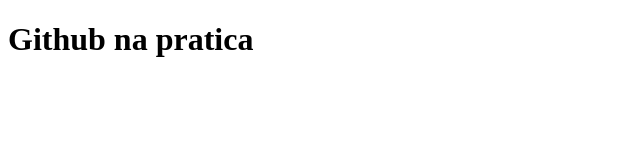
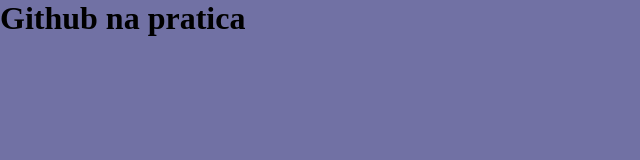
Before and after one commit to izaiF21/git_vscode_github, a plain HTML site: page index.html in a window 1280 px wide. Shown: the whole page, without its empty margins (0-640 px from the left). Drawn offline with Linux system fonts and the light colour scheme.

Commit message:
3commit - add- style.css

```diff
--- a/index.html
+++ b/index.html
@@ -4,6 +4,7 @@
     <meta charset="UTF-8">
     <meta http-equiv="X-UA-Compatible" content="IE=edge">
     <meta name="viewport" content="width=device-width, initial-scale=1.0">
+    <link rel="stylesheet" href="style.css">
     <title>GITHUB</title>
 </head>
 <body>
--- /dev/null
+++ b/style.css
@@ -0,0 +1,8 @@
+*{
+    margin: 0;
+    padding: 0;
+}
+
+body{
+    background: rgb(113, 113, 164);
+}
```
